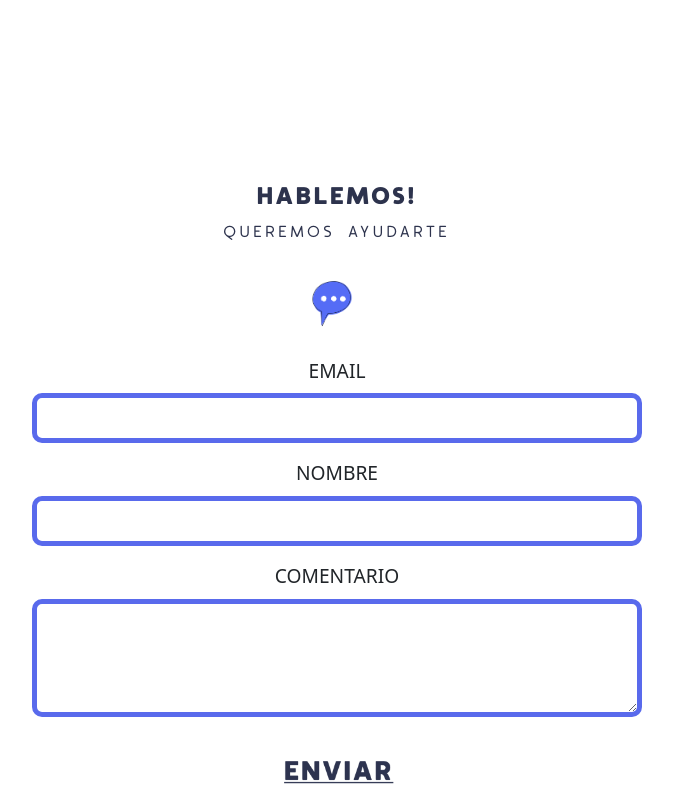
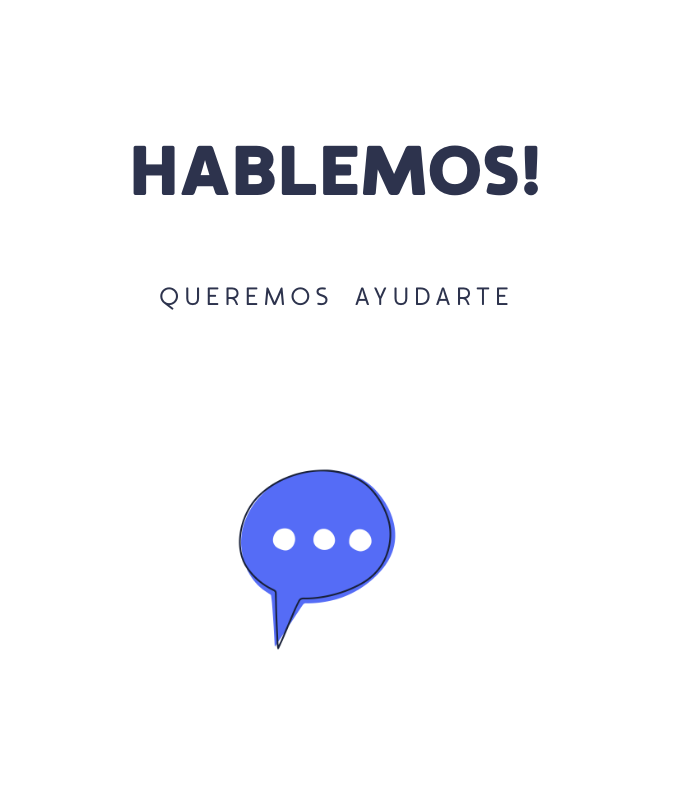
Before and after one commit to jerosantamariai/finalpp, a React (Create React App) app in the folder front/: page / in a window 1280 px wide. Shown: the part 9360-10160 px from the top of the page, without its empty margins (303-976 px from the left). Built offline with nearby package versions, Linux system fonts and the light colour scheme.

Commit message:
adding hablemos

```diff
--- a/front/src/index.css
+++ b/front/src/index.css
@@ -336,8 +336,21 @@ h2, h3, h4, h5, h6, p, nav, td, li {
 
 /* HABLEMOS */
 
+.hablemos-cont .primtit {
+  font-family: AuroBlack;
+  font-size: 70px !important;
+  margin-bottom: 60px;
+}
+
+.hablemos-cont .subprimtit {
+  font-family: AuroRegular;
+  font-size: 25px !important;
+}
+
 .dialogo {
-  width: 5%;
+  width: 20%;
+  margin-top: 120px;
+  margin-bottom: 300px;
 }
 
 input, textarea {
@@ -349,9 +362,7 @@ input, textarea {
   width: 20%;
   height: 5%;
 }
-.hablemos-cont {
-  margin-bottom: 6rem !important;
-}
+
 .hablemos-cont p {
   letter-spacing: 0.25em;
   word-spacing: 0.25em;
--- a/front/src/views/landsection/hablemos.jsx
+++ b/front/src/views/landsection/hablemos.jsx
@@ -5,10 +5,10 @@ import Dialogo from '../../img/hablemos.svg';
 
 const Hablemos = props => {
     return (
-        <div className="hablemos-cont text-center mt-4 pt-4">
-            <h1>HABLEMOS!</h1>
-            <p>QUEREMOS AYUDARTE</p>
-            <img src={Dialogo} alt="dialogo" className="dialogo py-3" />
+        <div className="hablemos-cont text-center">
+            <h1 className="primtit">HABLEMOS!</h1>
+            <p className="subprimtit">QUEREMOS AYUDARTE</p>
+            <img src={Dialogo} alt="dialogo" className="dialogo" />
             <div className="formulario col-6 offset-3">
                 <form>
                     <div className="mb-3">
```
